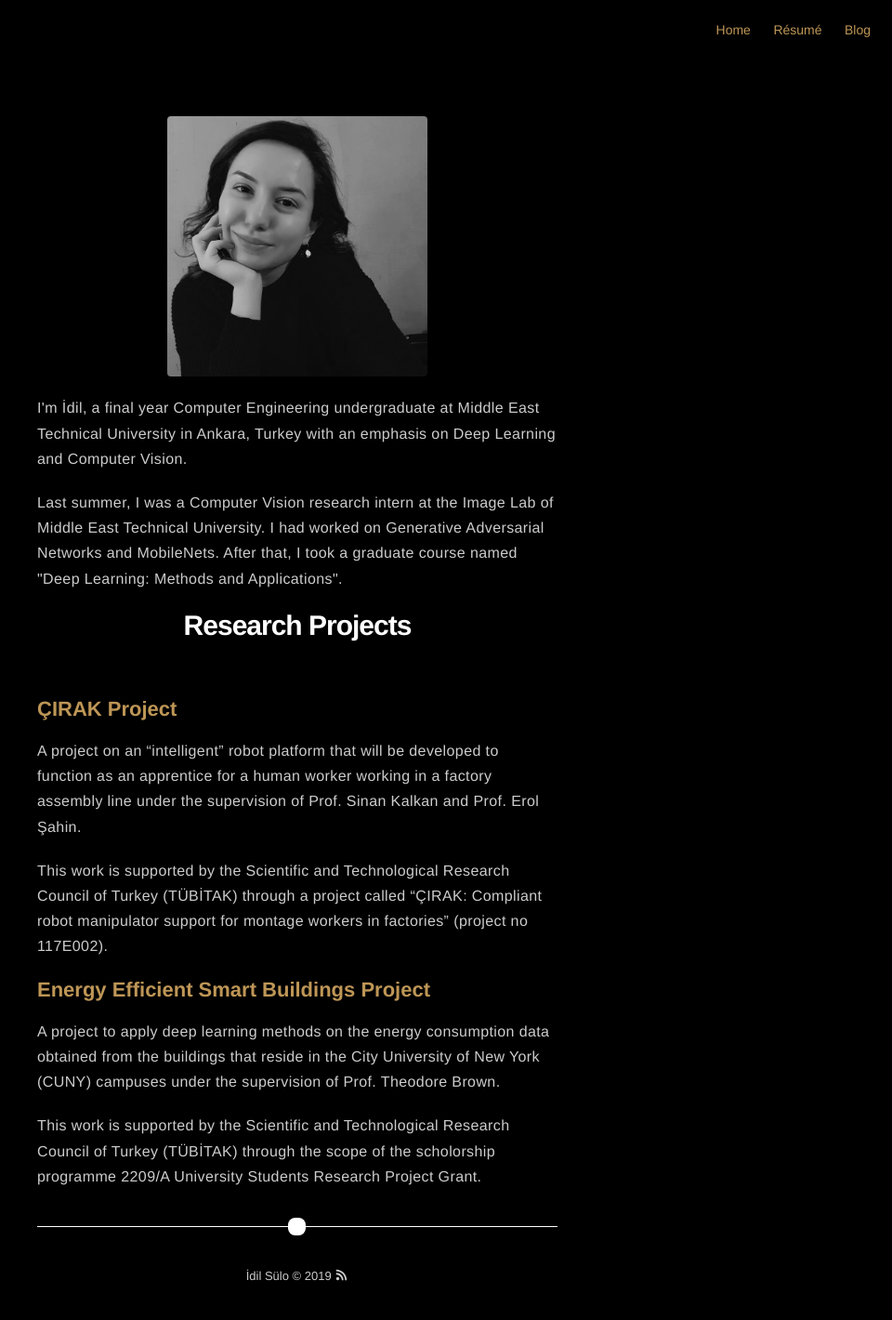
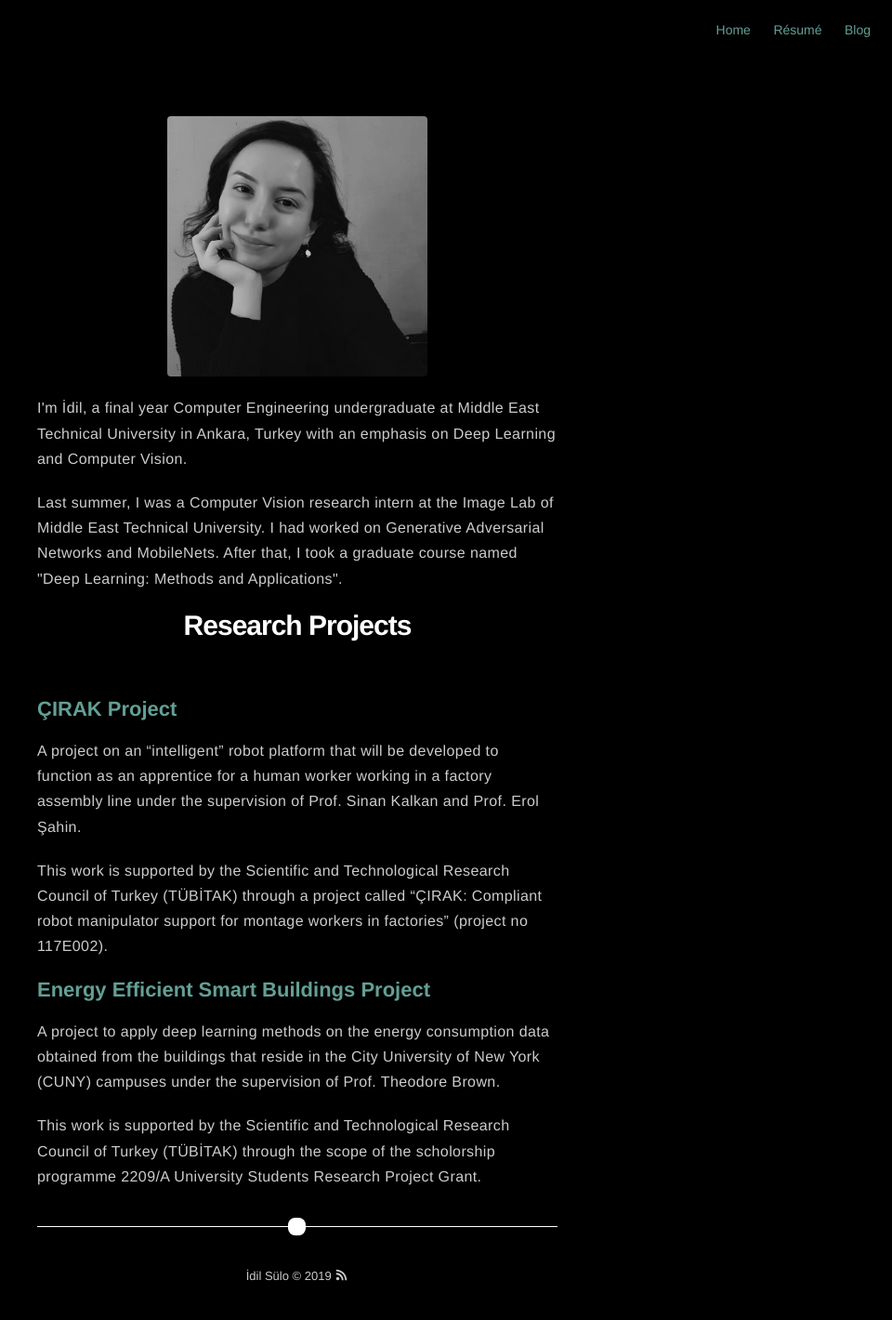
Before and after one commit to idilsulo/idilsulo.github.io, a Jekyll site: the page built from about.md, in a window 1280 px wide. Shown: the whole page at 93% size, without its empty margins (320-1280 px from the left). Built offline with Jekyll 4.4.1, drawn with Linux system fonts in a browser that asks for light colours.

Commit message:
Updated the theme colors

```diff
--- a/_sass/base/variables.sass
+++ b/_sass/base/variables.sass
@@ -14,7 +14,7 @@ $fontMonospace: "Consolas", Liberation Mono, Menlo, Courier, monospace
 $alpha: #fff
 $beta: #fff
 $gama: #ccc
-$delta: #be9656
+$delta: #639f95
 $epsilon: #fff
 
 $background-color: #000
```
